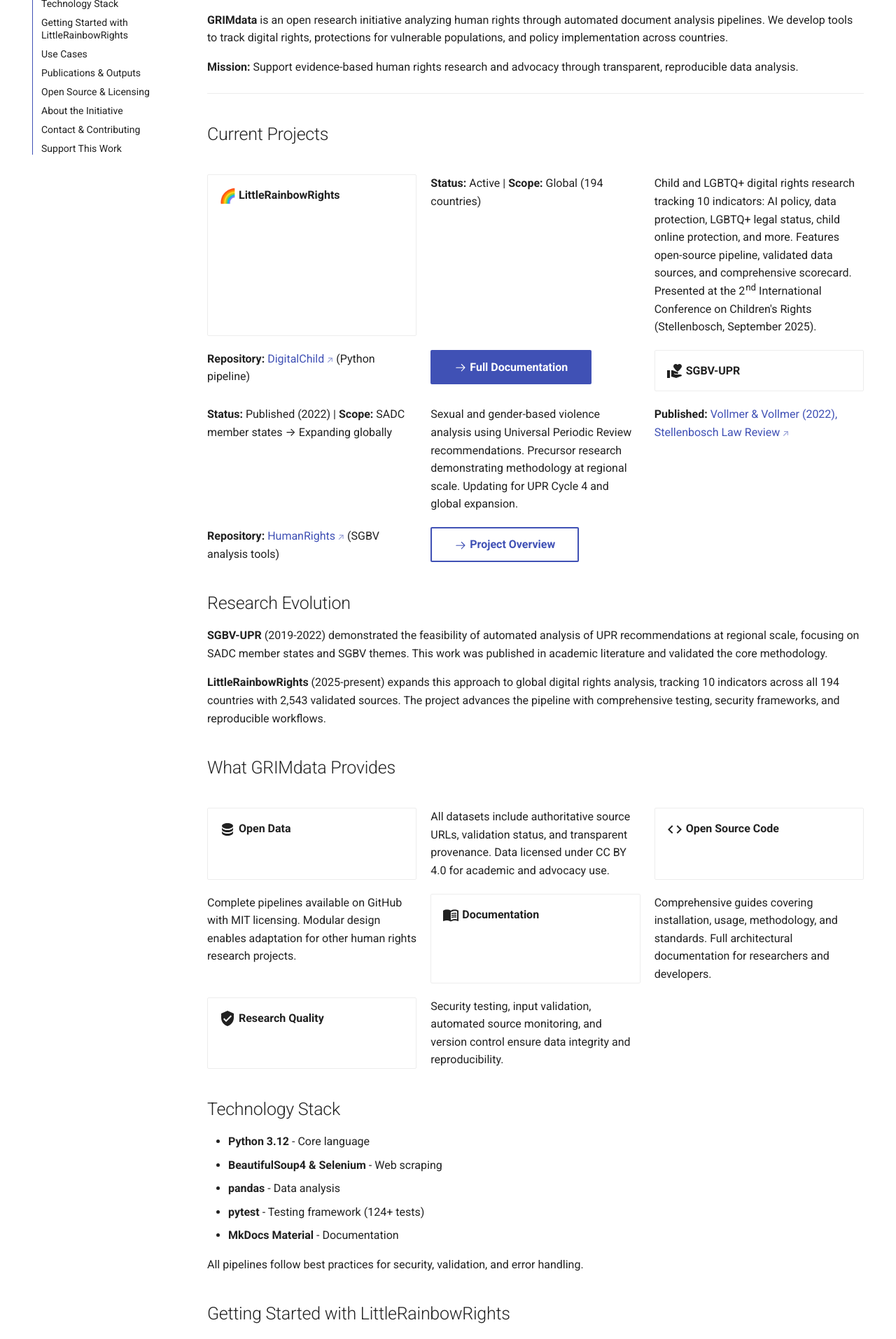
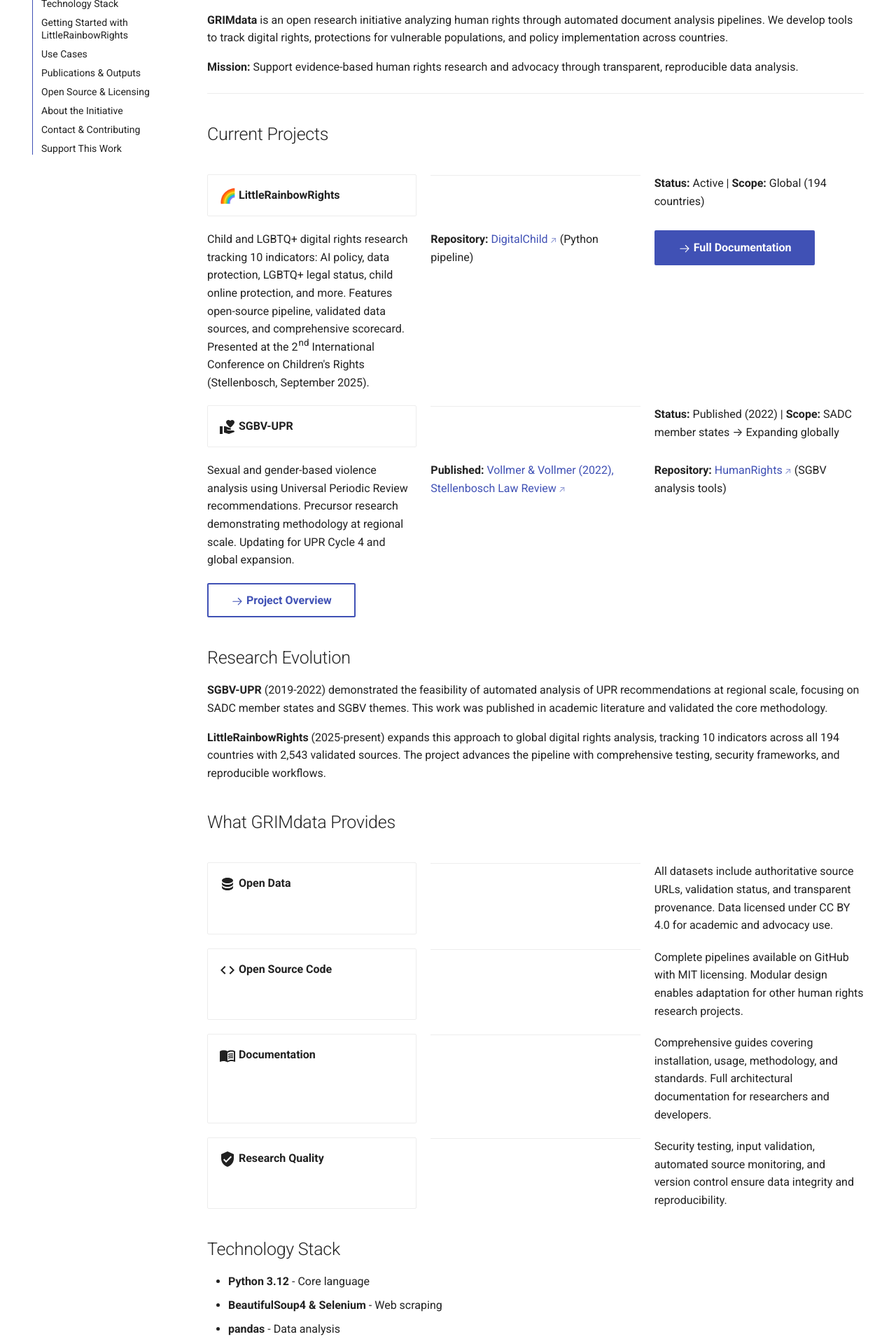
Before and after one commit to MissCrispenCakes/DigitalChild, an MkDocs documentation site: the page built from docs/index.md, in a window 1280 px wide. Shown: the part 307-2220 px from the top of the page at 70% size. Built offline with MkDocs 1.6.1 and Material for MkDocs 9.7.7, drawn with Linux system fonts in a browser that asks for light colours; emoji names are drawn with the system emoji font; a script that is not in the unit is left out; comment, search, counter and statistics services are not loaded.

Commit message:
Fix grid card alignment on GRIMdata homepage
Add horizontal rule separators (______________________________________________________________________) between card titles and content in both grid card sections to ensure proper visual separation and alignment.

Changes:
- Current Projects section: Add separators to LittleRainbowRights and SGBV-UPR cards
- What GRIMdata Provides section: Add separators to all 4 cards

mdformat compliance verified. All pre-commit checks pass.

```diff
--- a/docs/index.md
+++ b/docs/index.md
@@ -14,6 +14,8 @@
 
 - :rainbow:{ .lg .middle } __LittleRainbowRights__
 
+  ______________________________________________________________________
+
   **Status:** Active | **Scope:** Global (194 countries)
 
   Child and LGBTQ+ digital rights research tracking 10 indicators: AI policy, data protection, LGBTQ+ legal status, child online protection, and more. Features open-source pipeline, validated data sources, and comprehensive scorecard. Presented at the 2nd International Conference on Children's Rights (Stellenbosch, September 2025).
@@ -23,6 +25,8 @@
   [:octicons-arrow-right-24: Full Documentation](projects/littlerainbowrights/index.md){ .md-button .md-button--primary }
 
 - :material-hand-heart:{ .lg .middle } __SGBV-UPR__
+
+  ______________________________________________________________________
 
   **Status:** Published (2022) | **Scope:** SADC member states → Expanding globally
 
@@ -48,17 +52,25 @@
 
 - :material-database:{ .lg .middle } __Open Data__
 
+  ______________________________________________________________________
+
   All datasets include authoritative source URLs, validation status, and transparent provenance. Data licensed under CC BY 4.0 for academic and advocacy use.
 
 - :material-code-tags:{ .lg .middle } __Open Source Code__
+
+  ______________________________________________________________________
 
   Complete pipelines available on GitHub with MIT licensing. Modular design enables adaptation for other human rights research projects.
 
 - :material-book-open-variant:{ .lg .middle } __Documentation__
 
+  ______________________________________________________________________
+
   Comprehensive guides covering installation, usage, methodology, and standards. Full architectural documentation for researchers and developers.
 
 - :material-shield-check:{ .lg .middle } __Research Quality__
+
+  ______________________________________________________________________
 
   Security testing, input validation, automated source monitoring, and version control ensure data integrity and reproducibility.
 
```
Also changed, not shown: 1 other file.
